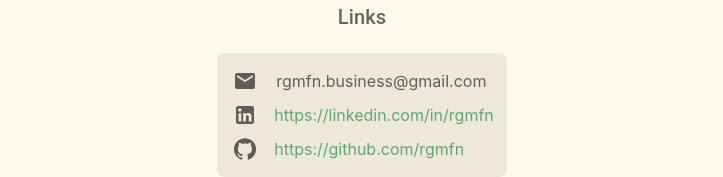
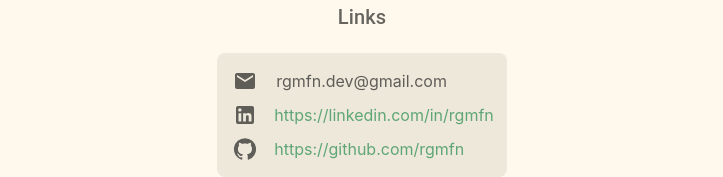
Before and after one commit to rgmfn/Homepage, a React (Create React App) app: page / in a window 1280 px wide. Shown: the part 1096-1273 px from the top of the page, without its empty margins (278-1001 px from the left). Built offline with nearby package versions, Linux system fonts and the light colour scheme.

Commit message:
new email

```diff
--- a/src/components/pages/Home.js
+++ b/src/components/pages/Home.js
@@ -99,7 +99,7 @@ function Home() {
           {
             name: <EmailIcon />,
             nameBackground: 'none',
-            data: 'rgmfn.business@gmail.com',
+            data: 'rgmfn.dev@gmail.com',
             link: false,
           },
           {
```
